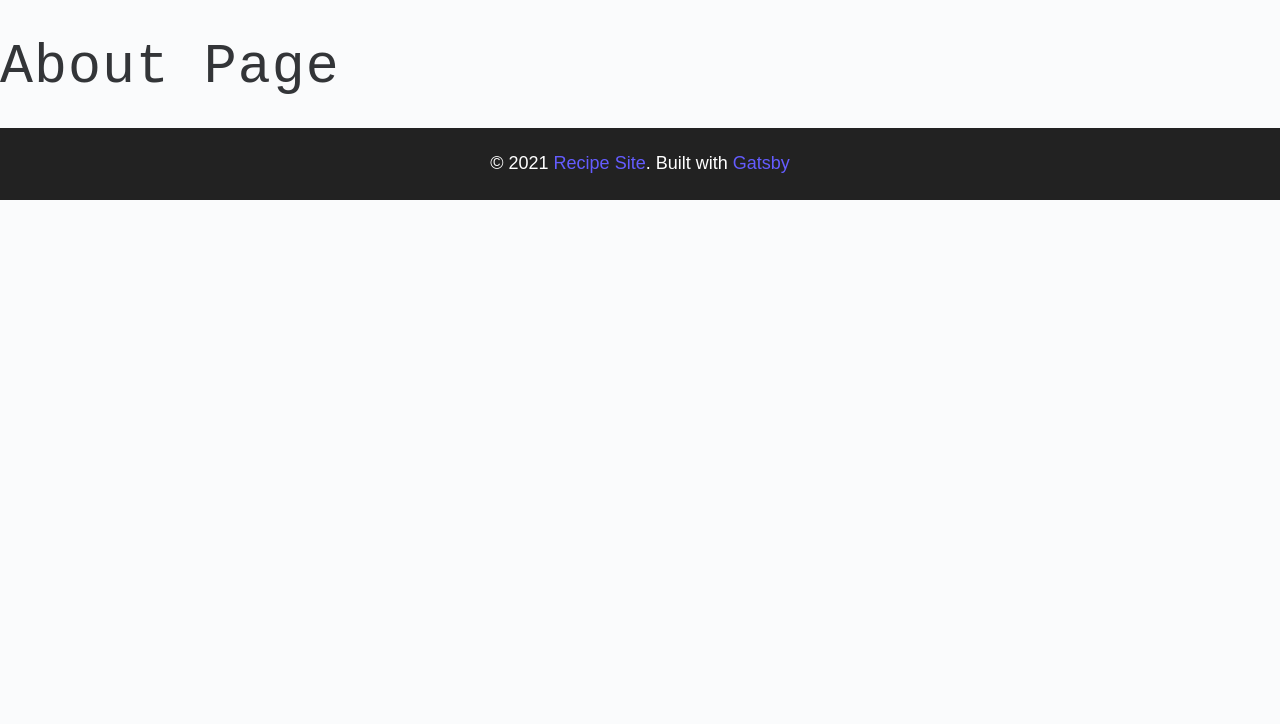
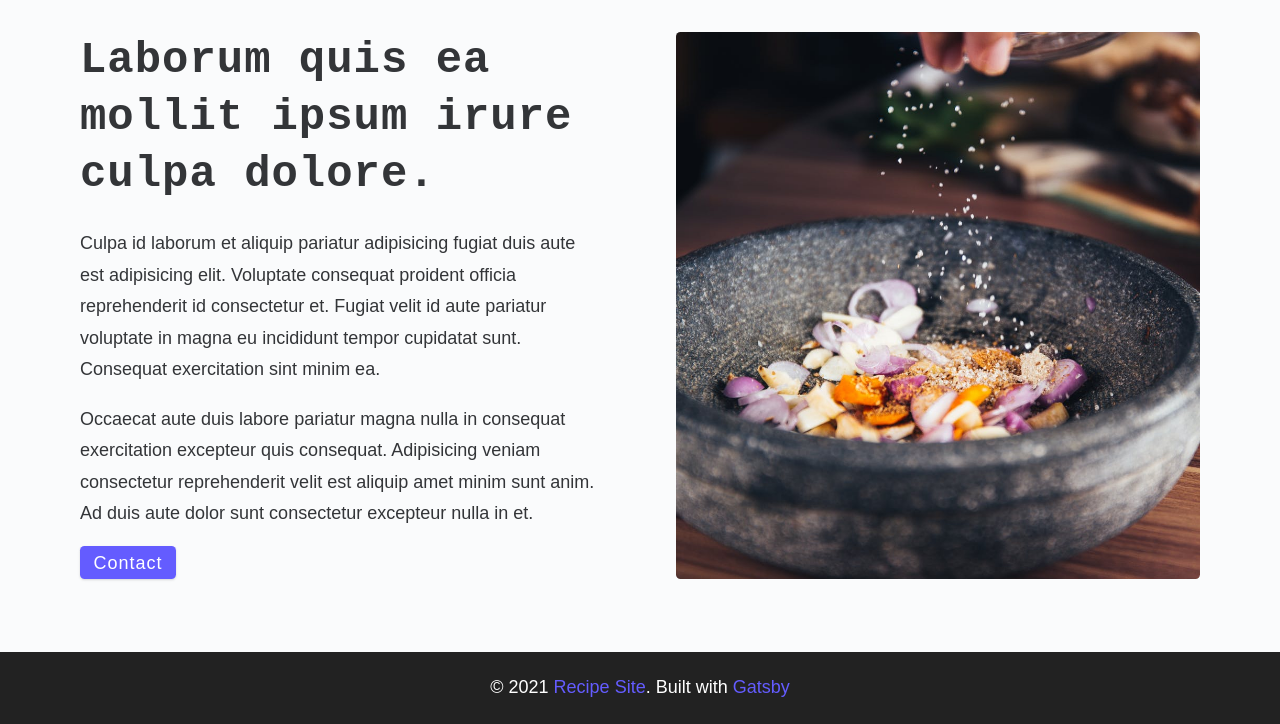
Before and after one commit to BJZeta/gatsby-practice-project-1, a Gatsby site in the folder first-project/: page /about in a window 1280 px wide. Shown: the part 76-800 px from the top of the page. Built offline with nearby package versions, Linux system fonts and the light colour scheme; Gatsby itself is replaced by a stand-in of ours.

```diff
--- a/first-project/src/pages/about.js
+++ b/first-project/src/pages/about.js
@@ -1,6 +1,40 @@
 import React from "react"
 import Layout from "../components/Layout"
+import { StaticImage } from "gatsby-plugin-image"
+import { Link } from "gatsby"
 
 export default function About() {
-  return <Layout><h1>About Page</h1></Layout>
+  return (
+    <Layout>
+      <main className="page">
+        <section className="about-page">
+          <article>
+            <h2>Laborum quis ea mollit ipsum irure culpa dolore.</h2>
+            <p>
+              Culpa id laborum et aliquip pariatur adipisicing fugiat duis aute
+              est adipisicing elit. Voluptate consequat proident officia
+              reprehenderit id consectetur et. Fugiat velit id aute pariatur
+              voluptate in magna eu incididunt tempor cupidatat sunt. Consequat
+              exercitation sint minim ea.
+            </p>
+            <p>
+              Occaecat aute duis labore pariatur magna nulla in consequat
+              exercitation excepteur quis consequat. Adipisicing veniam
+              consectetur reprehenderit velit est aliquip amet minim sunt anim.
+              Ad duis aute dolor sunt consectetur excepteur nulla in et.
+            </p>
+            <Link to="/contact" className="btn">
+              Contact
+            </Link>
+          </article>
+          <StaticImage
+            src="../assets/images/about.jpeg"
+            alt="food"
+            className="about-img"
+            placeholder="tracedSVG"
+          />
+        </section>
+      </main>
+    </Layout>
+  )
 }
```
Also changed, not shown: first-project/src/pages/index.js (+18 -3 lines).
